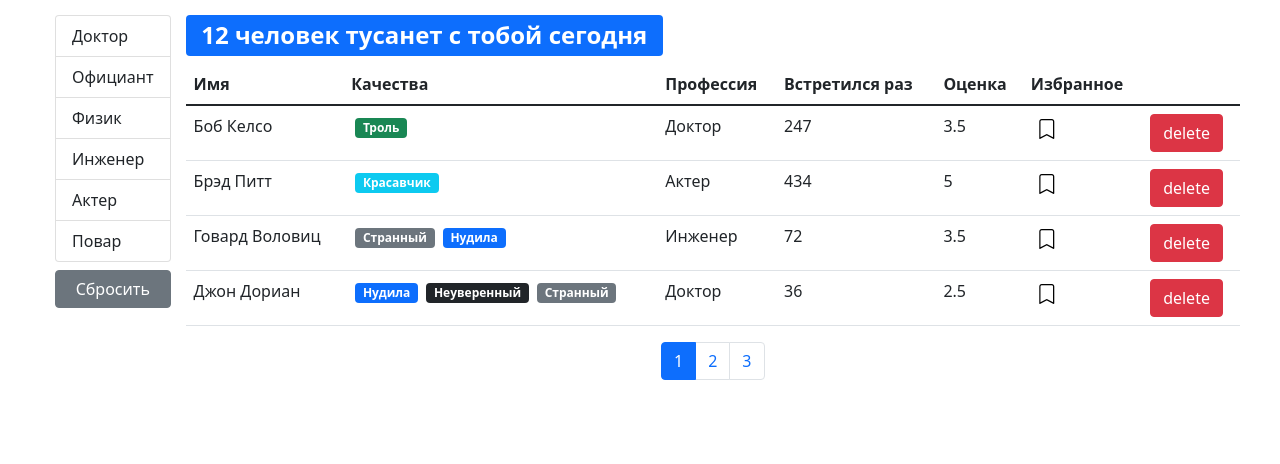
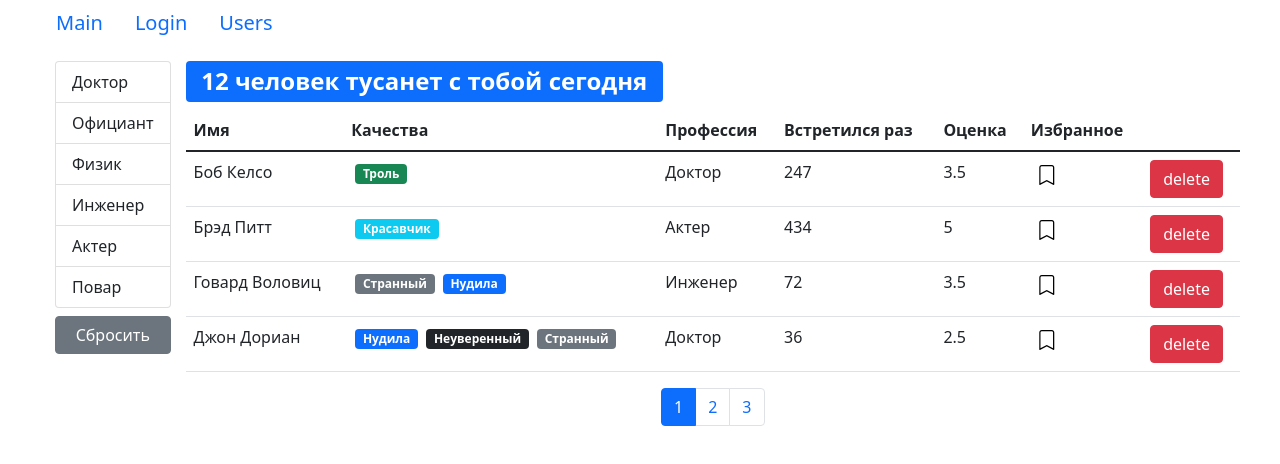
Before and after one commit to ZagSerSan/CP_fast-company, a React (Create React App) app: page /Users in a window 1280 px wide. Shown: the top 464 px of the page. Built offline with nearby package versions, Linux system fonts and the light colour scheme.

Commit message:
begin codding router dom

```diff
--- a/package.json
+++ b/package.json
@@ -11,6 +11,7 @@
     "prop-types": "^15.8.1",
     "react": "^18.2.0",
     "react-dom": "^18.2.0",
+    "react-router-dom": "^5.3.0",
     "react-scripts": "5.0.1",
     "web-vitals": "^2.1.4"
   },
--- a/src/app/App.js
+++ b/src/app/App.js
@@ -1,9 +1,21 @@
 import React from "react"
 import '../css/index.css'
+import { Switch, Route } from 'react-router-dom'
+import Nav from "./components/nav"
+import Main from "./layouts/main"
+import Login from "./layouts/login"
 import Users from "./components/users"
 
 function App() {
-  return <Users />
+  return <>
+    <Nav />
+    <Switch>
+      <Route path='/' exact component={Main}/>
+      <Route path='/Login' component={Login}/>
+      <Route path='/Users' component={Users}/>
+    </Switch>
+    {/* <Users /> */}
+  </>
 }
 
 export default App
--- a/src/app/api/fake.api/user.api.js
+++ b/src/app/api/fake.api/user.api.js
@@ -144,6 +144,12 @@ const users = [
   }
 ]
 
+// const getId = () => new Promise((resolve) => {
+//   window.setTimeout(function () {
+//     resolve(users.filter(user => ))
+//   }, 2000)
+// })
+
 const fetchAll = () => new Promise((resolve) => {
   window.setTimeout(function () {
     resolve(users)
--- /dev/null
+++ b/src/app/components/nav.jsx
@@ -0,0 +1,20 @@
+import React from 'react'
+import { Link } from 'react-router-dom'
+
+const Nav = () => {
+  return (
+    <ul className="nav">
+      <li className="nav-item">
+        <Link className="nav-link" exact to='/'>Main</Link>
+      </li>
+      <li className="nav-item">
+        <Link className="nav-link" to='/Login'>Login</Link>
+      </li>
+      <li className="nav-item">
+        <Link className="nav-link" to='/Users'>Users</Link>
+      </li>
+    </ul>
+  )
+}
+
+export default Nav
--- a/src/app/components/pagination.jsx
+++ b/src/app/components/pagination.jsx
@@ -9,7 +9,7 @@ const Pagination = ({ itemsCount, pageSize, onPageChange, currentPage }) => {
   if (pageCount === 1) return null
 
   return (
-    <nav className="nav">
+    <nav className="pagination-nav">
       <ul className="pagination">
         {pages.map((page) => (
           <li
--- a/src/app/components/users.jsx
+++ b/src/app/components/users.jsx
@@ -109,7 +109,8 @@ const Users = () => {
       }
     }
 
-    return (<>
+    return (
+    <div className="main-table">
       <div className="filter">
         {professions &&
           <div>
@@ -144,7 +145,7 @@ const Users = () => {
           onPageChange={handlePageChange}
         />
       </div>
-    </>)
+    </div>)
   } // if (users)
   // return "Loading..."
   return <IconSVG id={'loader'}/>
--- a/src/app/index.scss
+++ b/src/app/index.scss
@@ -1,8 +1,21 @@
 .root {
-  display: flex;
   width: 100%;
   max-width: 1200px;
   margin: 0px auto;
+}
+//=================================
+.nav {
+  li {
+    font-size: 20px;
+    &:hover {
+      text-decoration: underline;
+    }
+  }
+}
+
+.main-table {
+  display: flex;
+  width: 100%;
 }
 
 .filter {
@@ -13,7 +26,7 @@
   width: 100%;
   padding-top: 15px;
 }
-.nav {
+.pagination-nav {
   display: flex;
   justify-content: center;
 }
--- /dev/null
+++ b/src/app/layouts/login.jsx
@@ -0,0 +1,9 @@
+import React from 'react'
+
+const Login = () => {
+  return (
+    <h1>Login</h1>
+   )
+}
+
+export default Login
--- /dev/null
+++ b/src/app/layouts/main.jsx
@@ -0,0 +1,9 @@
+import React from 'react'
+
+const Main = () => {
+  return (
+    <h1>Main</h1>
+  )
+}
+
+export default Main
--- a/src/css/index.css
+++ b/src/css/index.css
@@ -1,10 +1,21 @@
 .root {
+  width: 100%;
+  max-width: 1200px;
+  margin: 0px auto;
+}
+
+.nav li {
+  font-size: 20px;
+}
+.nav li:hover {
+  text-decoration: underline;
+}
+
+.main-table {
   display: -webkit-box;
   display: -ms-flexbox;
   display: flex;
   width: 100%;
-  max-width: 1200px;
-  margin: 0px auto;
 }
 
 .filter {
@@ -16,7 +27,7 @@
   padding-top: 15px;
 }
 
-.nav {
+.pagination-nav {
   display: -webkit-box;
   display: -ms-flexbox;
   display: flex;
--- a/src/index.js
+++ b/src/index.js
@@ -1,14 +1,17 @@
 import React from "react"
 import ReactDOM from "react-dom/client"
+import { BrowserRouter } from "react-router-dom/cjs/react-router-dom.min"
 import App from "./app/App"
 import "./css/index.css"
 import reportWebVitals from "./reportWebVitals"
 
 const root = ReactDOM.createRoot(document.getElementById("root"))
 root.render(
-  <React.StrictMode>
-    <App />
-  </React.StrictMode>
+  <BrowserRouter>
+    <React.StrictMode>
+      <App />
+    </React.StrictMode>
+  </BrowserRouter>
 )
 
 // If you want to start measuring performance in your app, pass a function
```
Also changed, not shown: 1 other file (tests, documents, lock files or other folders).
